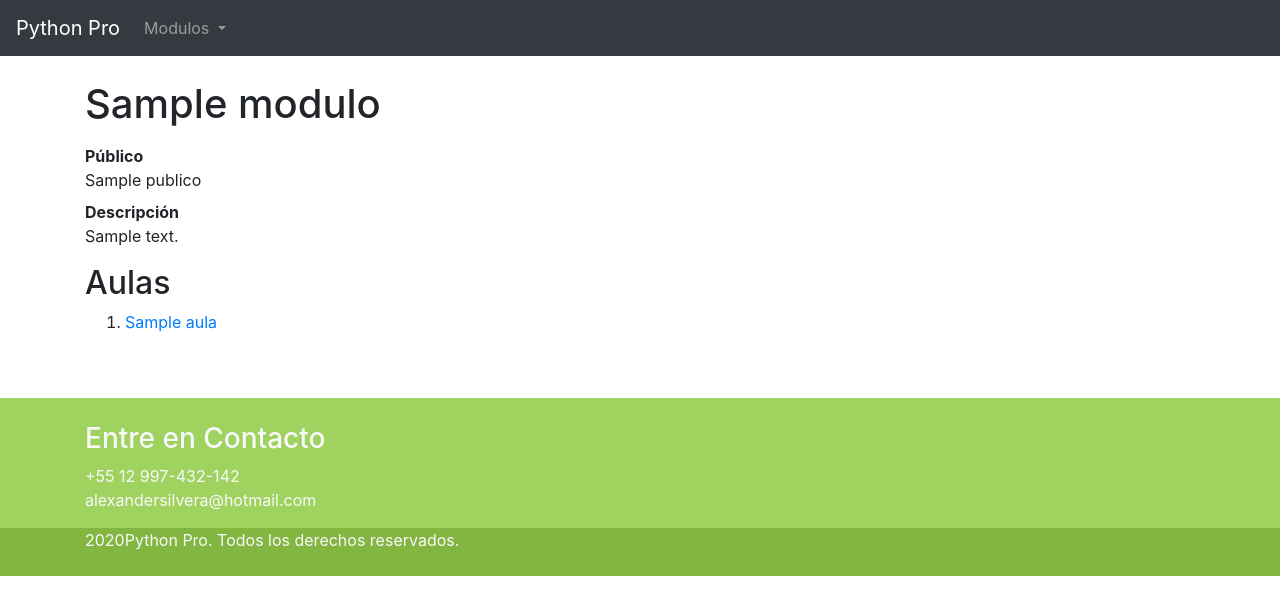
After one commit to alexandersilvera/curso-django, a Django app: template pypro/modulos/templates/modulos/indice.html in a window 1280 px wide. The commit adds this page. Shown: the top 615 px of the page. Run offline with Django 3.2, Linux system fonts and the light colour scheme; the template is opened without the code that fills it: most values are stand-ins (such as "Sample title", 1, 10 or a date in 2020); some libraries are stand-ins or nearby versions.

Commit message:
Creando y finalizando la aplicación de listar todos los modulos con sus aulas, y mejorando la consultas a base de datos

```diff
--- /dev/null
+++ b/pypro/modulos/templates/modulos/indice.html
@@ -0,0 +1,27 @@
+{% extends 'base/base.html' %}
+{% load static %}
+{% block description %}Página con detalles del modulo {{modulo.titulo}}{% endblock description %}
+<title>{% block title %}{{modulo.titulo}}{% endblock title %}</title>
+{% block body %}
+<div class="container">
+    {% for modulo in modulos %}
+    <div class="row">
+        <div class="col-md-12">
+            <h1 class="mt-4 mb-3">{{ modulo.titulo }}</h1>
+            <dl>
+                <dt>Público</dt>
+                <dd>{{ modulo.publico }}</dd>
+                <dt>Descripción</dt>
+                <dd>{{ modulo.descripcion }}</dd>
+            </dl>
+            <h2>Aulas</h2>
+            <ol>
+                {% for aula in modulo.aulas %}
+                <li><a href="{{ aula.get_absolute_url }}">{{ aula.titulo }}</a></li>
+                {% endfor %}
+            </ol>
+        </div>
+    </div>
+    {% endfor %}
+</div>
+{% endblock body %}
--- a/pypro/modulos/urls.py
+++ b/pypro/modulos/urls.py
@@ -6,4 +6,5 @@ app_name = 'modulos'
 urlpatterns = [
     path('<slug:slug>', views.detalle, name='detalle'),
     path('aulas/<slug:slug>', views.aula, name='aula'),
+    path('', views.indice, name='indice'),
 ]
--- a/pypro/modulos/views.py
+++ b/pypro/modulos/views.py
@@ -1,6 +1,11 @@
 from django.shortcuts import render
 
 from pypro.modulos import facade
+
+
+def indice(request):
+    ctx = {'modulos': facade.listar_modulos_con_aulas()}
+    return render(request, 'modulos/indice.html', ctx)
 
 
 def detalle(request, slug):
--- a/pypro/settings.py
+++ b/pypro/settings.py
@@ -35,6 +35,7 @@ INSTALLED_APPS = [
     'pypro.aperitivos',
     'pypro.modulos',
     'ordered_model',
+    'django_extensions',
 ]
 
 MIDDLEWARE = [
```
Also changed, not shown: pypro/modulos/facade.py (+12 -2 lines), pypro/modulos/templates/modulos/aula_detalle.html (+7 -0 lines), pypro/modulos/tests/test_aula_detalle.py (+3 -0 lines), pypro/modulos/tests/test_modulo_indice.py (added, +56 -0 lines), 2 other files.
